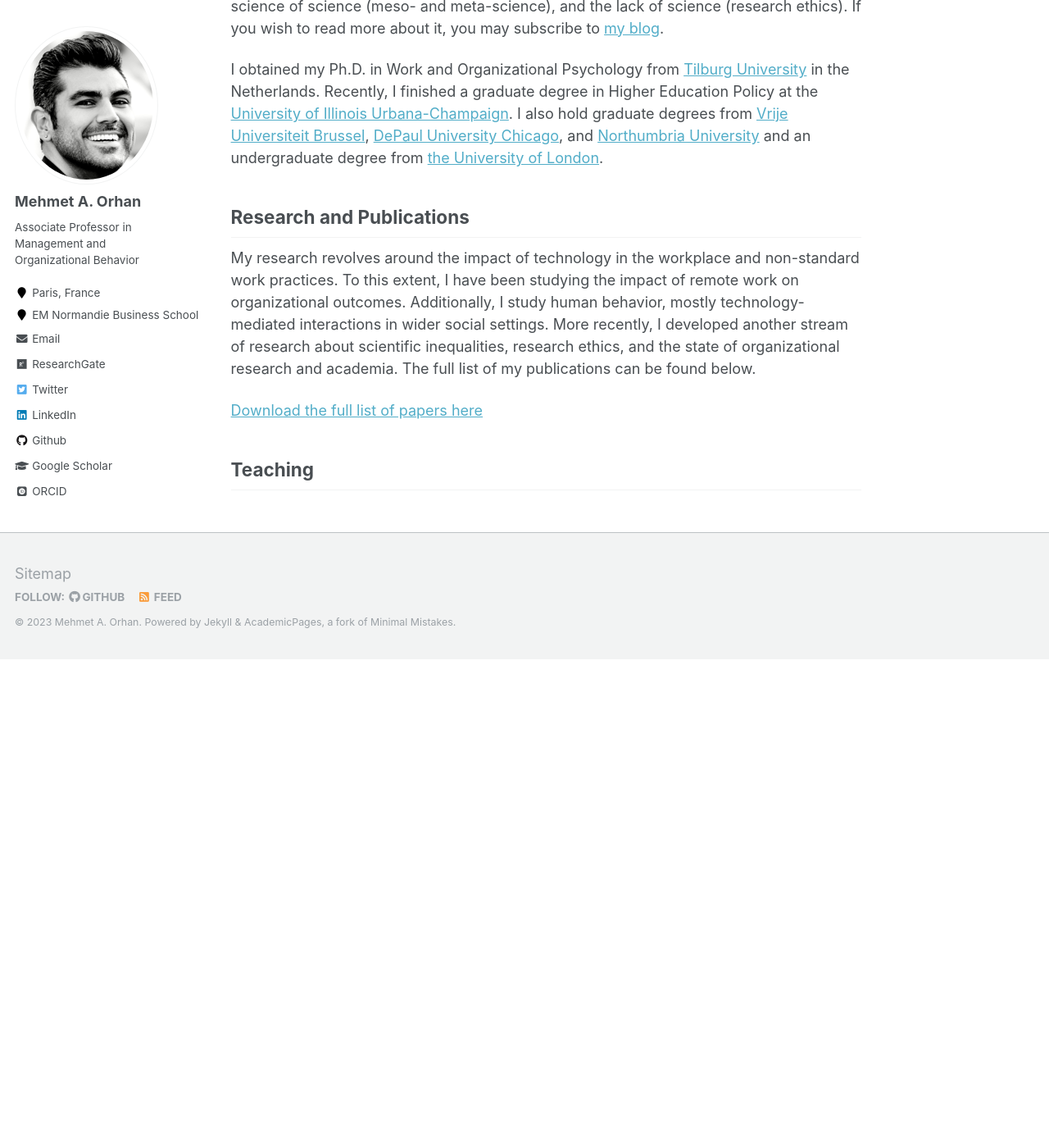
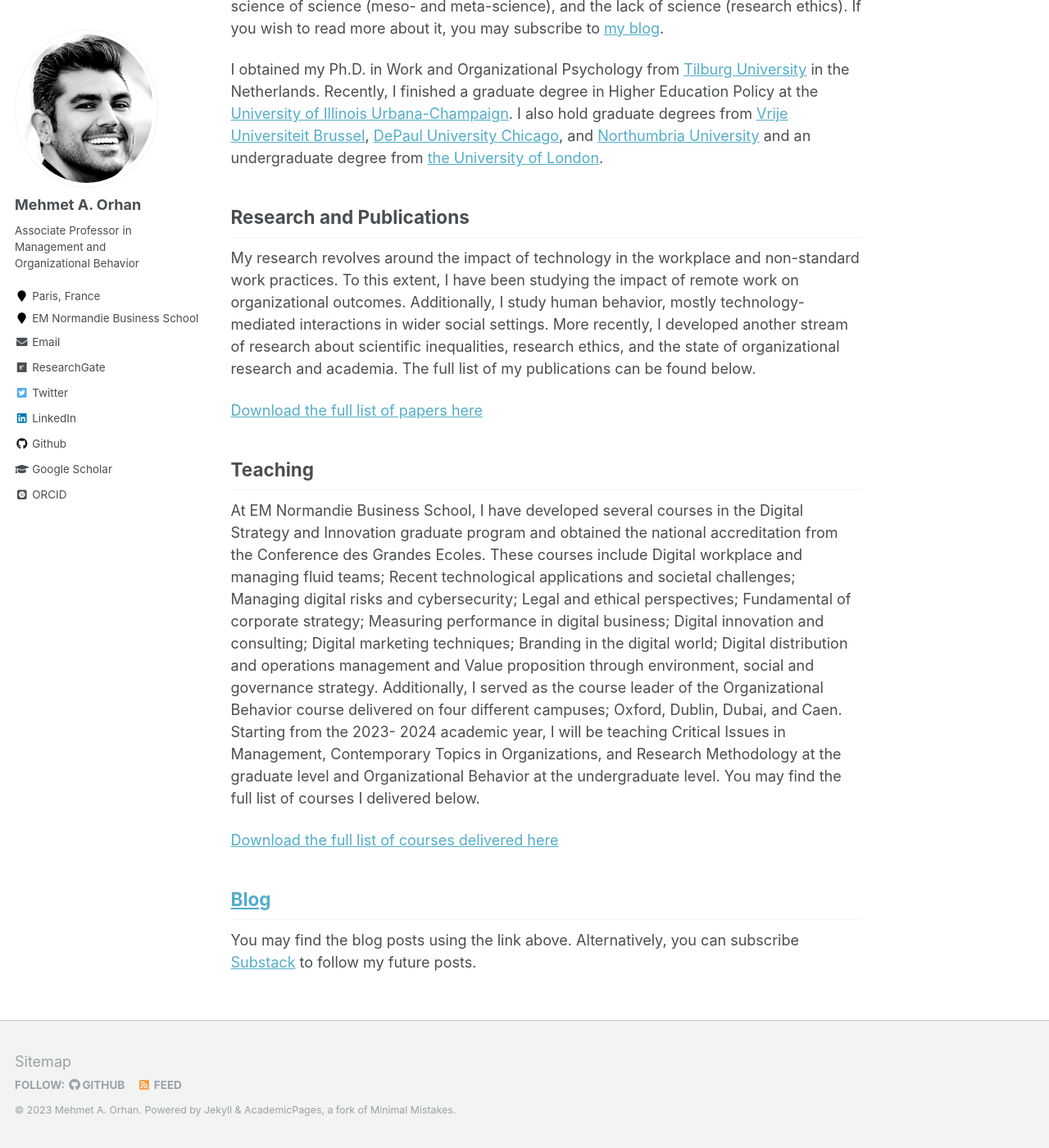
Before and after one commit to maorhan/maorhan.github.io, a Jekyll site: the page built from _pages/about.md, in a window 1280 px wide and 1400 px high, scrolled down 595 px. Shown: the whole window at 82% size. Built offline with Jekyll 4.4.1, drawn with Linux system fonts in a browser that asks for light colours; some web fonts are replaced.

Commit message:
Update about.md

```diff
--- a/_pages/about.md
+++ b/_pages/about.md
@@ -23,3 +23,16 @@ academia. The full list of my publications can be found below.
 [Download the full list of papers here](https://maorhan.github.io/files/List%20of%20Publications%20Aug23.pdf)
 
 ## Teaching
+
+At EM Normandie Business School, I have developed several courses in the Digital Strategy and Innovation graduate program and obtained the national accreditation from the Conference des Grandes Ecoles. These courses
+include Digital workplace and managing fluid teams; Recent technological applications and societal challenges; Managing digital risks and cybersecurity; Legal and ethical perspectives; Fundamental of corporate strategy;
+Measuring performance in digital business; Digital innovation and consulting; Digital marketing techniques; Branding in the digital world; Digital distribution and operations management and Value proposition through
+environment, social and governance strategy. Additionally, I served as the course leader of the Organizational Behavior course delivered on four different campuses; Oxford, Dublin, Dubai, and Caen. Starting from the 2023-
+2024 academic year, I will be teaching Critical Issues in Management, Contemporary Topics in Organizations, and Research Methodology at the graduate level and Organizational Behavior at the undergraduate level. You may
+find the full list of courses I delivered below.
+
+[Download the full list of courses delivered here](https://maorhan.github.io/files/Teaching.pdf)
+
+## [Blog](https://maorhan.github.io/talks/)
+
+You may find the blog posts using the link above. Alternatively, you can subscribe [Substack](https://substack.com/@morhan) to follow my future posts.
```
